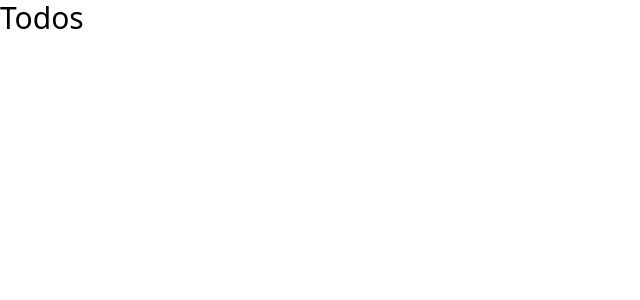
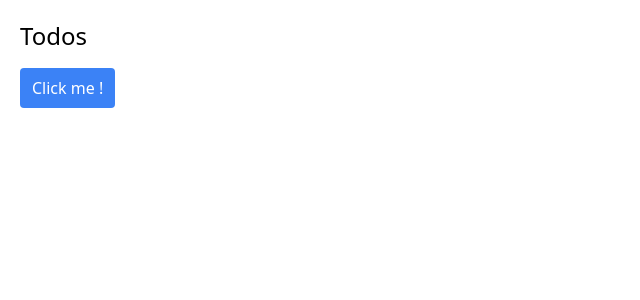
Before and after one commit to clmaxime/isitech-learn-todo, a React (Vite) app: page / in a window 1280 px wide. Shown: the top 300 px of the page, without its empty margins (0-640 px from the left). Built offline with nearby package versions, Linux system fonts and the light colour scheme.

Commit message:
feat: button component

```diff
--- a/src/App.tsx
+++ b/src/App.tsx
@@ -1,8 +1,11 @@
+import { Button } from "./components/Button";
+
 const App = () => {
   return (
-    <>
-      <h1 className="text-3xl">Todos</h1>
-    </>
+    <main className="p-5">
+      <h1 className="text-2xl font-medium mb-4">Todos</h1>
+      <Button onClick={() => console.log("Clicked!")}>Click me !</Button>
+    </main>
   );
 };
 
--- /dev/null
+++ b/src/components/Button.tsx
@@ -0,0 +1,16 @@
+import { FC, PropsWithChildren } from "react";
+
+type Props = PropsWithChildren<{ onClick: () => void }>;
+
+export const Button: FC<Props> = (props) => {
+  const { children, onClick } = props;
+
+  return (
+    <button
+      className="bg-blue-500 rounded p-3 leading-none text-white text-base"
+      onClick={onClick}
+    >
+      {children}
+    </button>
+  );
+};
```
